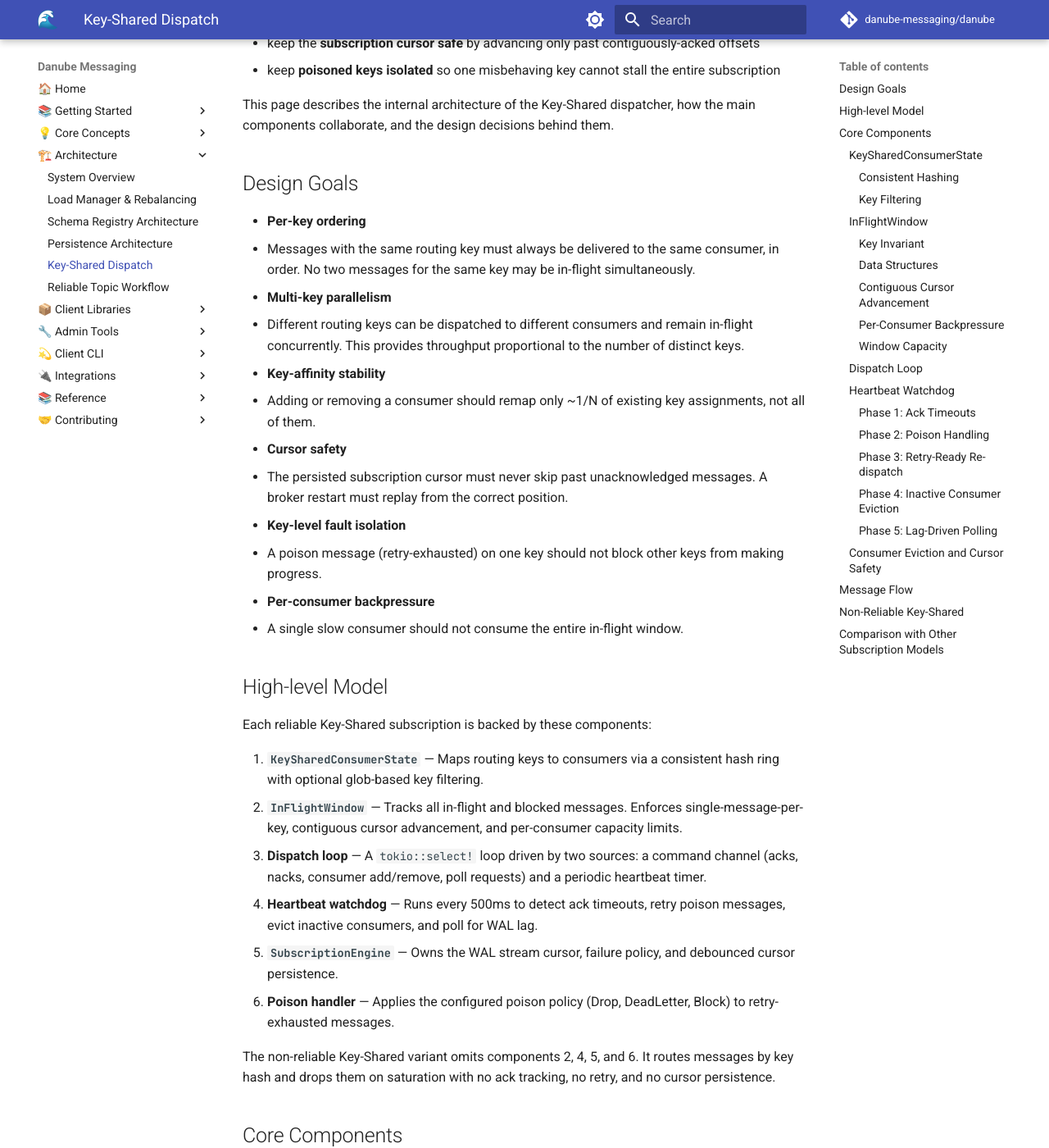
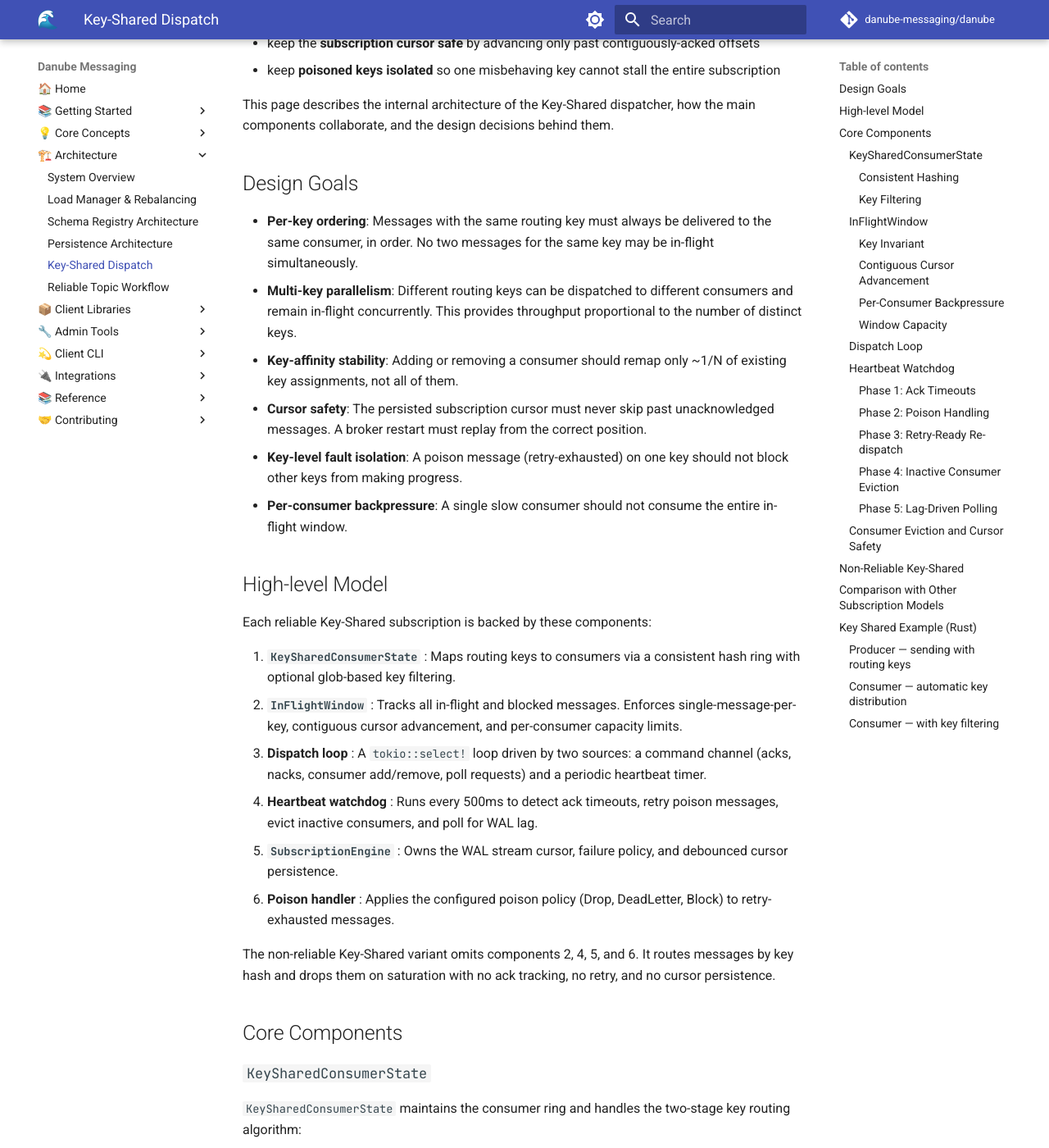
Before and after one commit to danube-messaging/danube_docs, an MkDocs documentation site: the page built from docs/architecture/key_shared_architecture.md, in a window 1280 px wide and 1400 px high, scrolled down 308 px. Shown: the whole window at 82% size. Built offline with MkDocs 1.6.1 and Material for MkDocs 9.7.7, drawn with Linux system fonts in a browser that asks for light colours; comment, search, counter and statistics services are not loaded; some of the changed text lies outside the part shown.

Commit message:
add key_shared example

````diff
--- a/docs/architecture/key_shared_architecture.md
+++ b/docs/architecture/key_shared_architecture.md
@@ -12,29 +12,23 @@
 
 ## Design Goals
 
-- **Per-key ordering**
-  - Messages with the same routing key must always be delivered to the same consumer, in order. No two messages for the same key may be in-flight simultaneously.
-- **Multi-key parallelism**
-  - Different routing keys can be dispatched to different consumers and remain in-flight concurrently. This provides throughput proportional to the number of distinct keys.
-- **Key-affinity stability**
-  - Adding or removing a consumer should remap only ~1/N of existing key assignments, not all of them.
-- **Cursor safety**
-  - The persisted subscription cursor must never skip past unacknowledged messages. A broker restart must replay from the correct position.
-- **Key-level fault isolation**
-  - A poison message (retry-exhausted) on one key should not block other keys from making progress.
-- **Per-consumer backpressure**
-  - A single slow consumer should not consume the entire in-flight window.
+- **Per-key ordering**: Messages with the same routing key must always be delivered to the same consumer, in order. No two messages for the same key may be in-flight simultaneously.
+- **Multi-key parallelism**: Different routing keys can be dispatched to different consumers and remain in-flight concurrently. This provides throughput proportional to the number of distinct keys.
+- **Key-affinity stability**: Adding or removing a consumer should remap only ~1/N of existing key assignments, not all of them.
+- **Cursor safety**: The persisted subscription cursor must never skip past unacknowledged messages. A broker restart must replay from the correct position.
+- **Key-level fault isolation**: A poison message (retry-exhausted) on one key should not block other keys from making progress.
+- **Per-consumer backpressure**: A single slow consumer should not consume the entire in-flight window.
 
 ## High-level Model
 
 Each reliable Key-Shared subscription is backed by these components:
 
-1. **`KeySharedConsumerState`** — Maps routing keys to consumers via a consistent hash ring with optional glob-based key filtering.
-2. **`InFlightWindow`** — Tracks all in-flight and blocked messages. Enforces single-message-per-key, contiguous cursor advancement, and per-consumer capacity limits.
-3. **Dispatch loop** — A `tokio::select!` loop driven by two sources: a command channel (acks, nacks, consumer add/remove, poll requests) and a periodic heartbeat timer.
-4. **Heartbeat watchdog** — Runs every 500ms to detect ack timeouts, retry poison messages, evict inactive consumers, and poll for WAL lag.
-5. **`SubscriptionEngine`** — Owns the WAL stream cursor, failure policy, and debounced cursor persistence.
-6. **Poison handler** — Applies the configured poison policy (Drop, DeadLetter, Block) to retry-exhausted messages.
+1. **`KeySharedConsumerState`** : Maps routing keys to consumers via a consistent hash ring with optional glob-based key filtering.
+2. **`InFlightWindow`** : Tracks all in-flight and blocked messages. Enforces single-message-per-key, contiguous cursor advancement, and per-consumer capacity limits.
+3. **Dispatch loop** : A `tokio::select!` loop driven by two sources: a command channel (acks, nacks, consumer add/remove, poll requests) and a periodic heartbeat timer.
+4. **Heartbeat watchdog** : Runs every 500ms to detect ack timeouts, retry poison messages, evict inactive consumers, and poll for WAL lag.
+5. **`SubscriptionEngine`** : Owns the WAL stream cursor, failure policy, and debounced cursor persistence.
+6. **Poison handler** : Applies the configured poison policy (Drop, DeadLetter, Block) to retry-exhausted messages.
 
 The non-reliable Key-Shared variant omits components 2, 4, 5, and 6. It routes messages by key hash and drops them on saturation with no ack tracking, no retry, and no cursor persistence.
 
@@ -82,16 +76,7 @@
 
 **At most one message per routing key is in-flight at any time.** Additional messages for the same key are held in `blocked_queue` until the in-flight one is resolved.
 
-#### Data Structures
-
-| Structure | Type | Purpose |
-|-----------|------|---------|
-| `in_flight` | `BTreeMap<u64, InFlightEntry>` | Messages dispatched and awaiting ack, keyed by WAL offset |
-| `active_keys` | `HashMap<String, u64>` | Which routing keys currently have an in-flight message |
-| `blocked_queue` | `VecDeque<StreamMessage>` | Messages polled from WAL but blocked because their key is active |
-| `acked_offsets` | `BTreeSet<u64>` | Offsets that have been acked but are ahead of the contiguous frontier |
-| `safe_cursor` | `Option<u64>` | The highest offset where all offsets ≤ this value are resolved |
-| `per_consumer_in_flight` | `HashMap<u64, usize>` | Per-consumer in-flight count for backpressure |
+The window maintains several coordinated tracking structures: dispatched messages awaiting ack (indexed by WAL offset), a set of currently active routing keys (to enforce the one-in-flight-per-key invariant), a queue of blocked messages waiting for their key to become free, and a set of out-of-order acked offsets used to compute the contiguous safe cursor. It also tracks per-consumer in-flight counts for backpressure.
 
 #### Contiguous Cursor Advancement
 
@@ -148,7 +133,7 @@
 
 Scans for in-flight entries that have exhausted their retry budget. Delegates to `resolve_poisoned_delivery` from the shared poison handler:
 
-- **Drop**: The message is skipped by this subscription — it is no longer tracked or retried for this subscription's consumers. However, the message still remains in the topic WAL and is available for delivery to other subscriptions on the same topic. The offset is marked as acked in `acked_offsets` so the cursor can advance. Any blocked messages for the same key are also drained.
+- **Drop**: The message is skipped by this subscription, it is no longer tracked or retried for this subscription's consumers. However, the message still remains in the topic WAL and is available for delivery to other subscriptions on the same topic. The offset is marked as acked in `acked_offsets` so the cursor can advance. Any blocked messages for the same key are also drained.
 - **DeadLetter**: Message is published to the configured DLQ topic via the replicator, then treated like Drop.
 - **Block**: Message stays in place. The key remains active, preventing new messages for that key from being dispatched. Other keys continue normally.
 
@@ -177,27 +162,9 @@
 
 The fix: `remove_consumer_entries()` treats evicted offsets as implicitly acked by inserting them into `acked_offsets`. This allows the safe cursor to advance past them. The tradeoff is that messages assigned to the evicted consumer may be lost (at-most-once for those specific messages during eviction), but the subscription as a whole continues making progress.
 
-## Message Flow
-
-A message's lifecycle through the Key-Shared dispatcher:
-
-1. **Poll**: `poll_next()` reads the next message from the WAL stream.
-2. **Filter**: `select_consumer()` checks key filters and hashes to a consumer. If no consumer matches, the offset is skipped.
-3. **Block check**: if the message's routing key is already active (another message for the same key is in-flight), the message is pushed to `blocked_queue`.
-4. **Capacity check**: if the consumer has reached its per-consumer limit, the message is also blocked.
-5. **Send**: `send_message()` pushes the message to the consumer's gRPC output channel.
-6. **Ack**: the consumer acks, freeing the key lock and triggering `dispatch_unblocked()` to check if blocked messages can now be sent.
-7. **Cursor**: `advance_safe_cursor()` walks forward from the current cursor, advancing past contiguously-acked offsets.
-
 ## Non-Reliable Key-Shared
 
-The non-reliable variant uses the same `KeySharedConsumerState` (consistent hashing + key filters) but skips all reliability machinery:
-
-- **No `InFlightWindow`**: no per-key blocking, no cursor tracking
-- **No ack/nack**: messages are fire-and-forget
-- **No retry or DLQ**: dropped messages are lost
-- **No background task**: dispatch is inline, called directly by the message write path
-- **Drop-on-saturation**: if the target consumer's channel is full, `try_send_message()` drops the message
+The non-reliable variant uses the same `KeySharedConsumerState` (consistent hashing + key filters) but skips all reliability machinery, no in-flight window, no ack tracking, no retry, no cursor persistence. Messages are dispatched inline and dropped if the target consumer's channel is full.
 
 This mode is appropriate when per-key routing is desired but message loss is acceptable (e.g., real-time metrics, live streaming).
 
@@ -213,3 +180,62 @@
 | Key filtering | N/A | N/A | Glob patterns |
 | Backpressure | Per-subscription | Per-subscription | Per-consumer + global |
 | Consumer rebalancing | Failover | Round-robin | Hash ring rebuild (~1/N remapped) |
+
+## Key Shared Example (Rust)
+
+### Producer — sending with routing keys
+
+```rust
+let mut producer = client
+    .new_producer()
+    .with_topic("/default/orders")
+    .with_name("orders_producer")
+    .with_reliable_dispatch()
+    .build()?;
+
+producer.create().await?;
+
+// All "payment" messages go to the same consumer
+producer.send_with_key(b"Payment for order #1001".to_vec(), None, "payment").await?;
+producer.send_with_key(b"Order #1001 shipped".to_vec(), None, "shipping").await?;
+producer.send_with_key(b"Payment for order #1002".to_vec(), None, "payment").await?;
+```
+
+### Consumer — automatic key distribution
+
+```rust
+let mut consumer = client
+    .new_consumer()
+    .with_topic("/default/orders")
+    .with_consumer_name("worker_1")
+    .with_subscription("orders_sub")
+    .with_subscription_type(SubType::KeyShared)
+    .build()?;
+
+consumer.subscribe().await?;
+
+let mut stream = consumer.receive().await?;
+while let Some(message) = stream.recv().await {
+    let key = message.routing_key.as_deref().unwrap_or("<none>");
+    println!("key={} | {}", key, String::from_utf8_lossy(&message.payload));
+    consumer.ack(&message).await?;
+}
+```
+
+### Consumer — with key filtering
+
+```rust
+let mut consumer = client
+    .new_consumer()
+    .with_topic("/default/orders")
+    .with_consumer_name("payments_worker")
+    .with_subscription("orders_sub")
+    .with_subscription_type(SubType::KeyShared)
+    .with_key_filter("payment")
+    .with_key_filter("invoice")
+    .build()?;
+```
+
+This consumer only receives messages whose routing key matches `"payment"` or `"invoice"`. All other keys are routed to other consumers in the subscription.
+
+For the full client API guide, see [Key-Shared Subscriptions](../client_libraries/key-shared.md).
````
